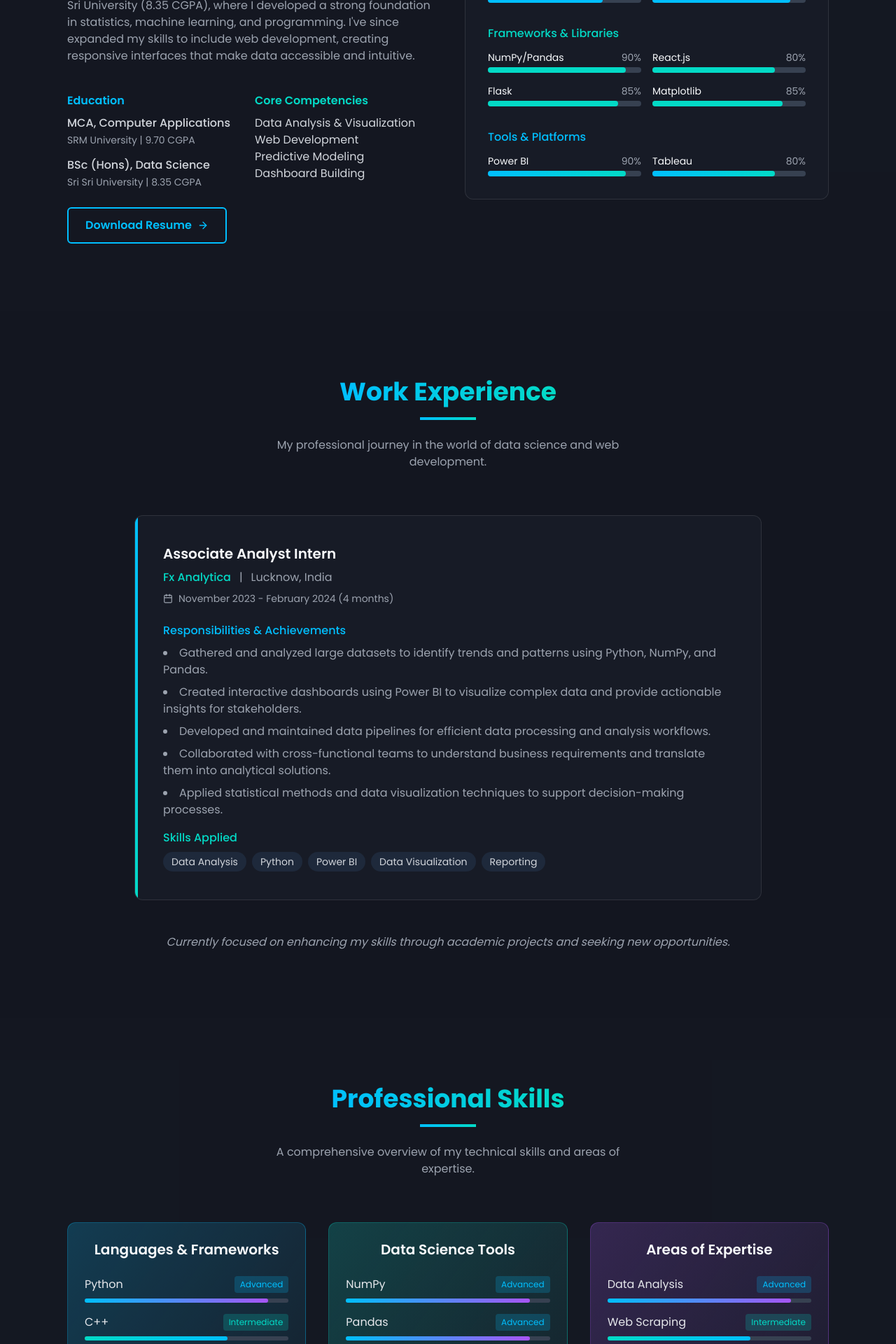
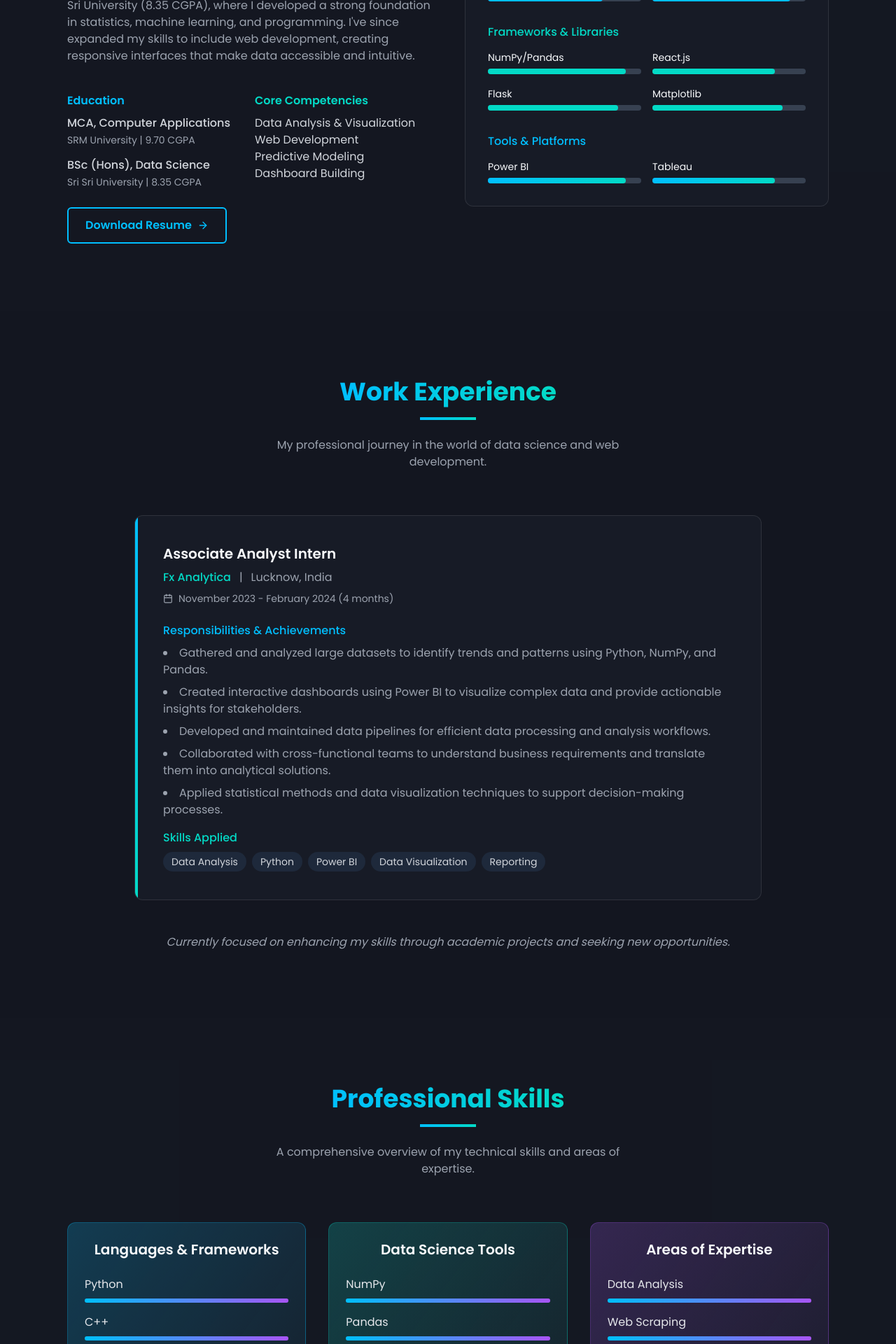
Before and after one commit to aadi2611/aditya-portfolio-blueprint, a React (Vite) app: page / in a window 1280 px wide. Shown: the part 1280-3200 px from the top of the page at 70% size. Built offline with nearby package versions, Linux system fonts and the light colour scheme.

Commit message:
Remove percentage and level from skills
Removed percentage values from technical proficiencies and skill levels from professional skills.

```diff
--- a/src/components/About.tsx
+++ b/src/components/About.tsx
@@ -72,42 +72,38 @@ const About = () => {
               <h4 className="text-electric-blue font-medium mb-3">Programming</h4>
               <div className="grid grid-cols-2 gap-4">
                 <div>
-                  <div className="flex justify-between mb-1">
+                  <div className="mb-1">
                     <span className="text-sm">Python</span>
-                    <span className="text-sm text-gray-400">95%</span>
                   </div>
                   <div className="w-full bg-gray-700 rounded-full h-2">
-                    <div className="bg-electric-blue h-2 rounded-full" style={{ width: "95%" }}></div>
+                    <div className="bg-electric-blue h-2 rounded-full w-[95%]"></div>
                   </div>
                 </div>
 
                 <div>
-                  <div className="flex justify-between mb-1">
+                  <div className="mb-1">
                     <span className="text-sm">JavaScript</span>
-                    <span className="text-sm text-gray-400">85%</span>
                   </div>
                   <div className="w-full bg-gray-700 rounded-full h-2">
-                    <div className="bg-electric-blue h-2 rounded-full" style={{ width: "85%" }}></div>
+                    <div className="bg-electric-blue h-2 rounded-full w-[85%]"></div>
                   </div>
                 </div>
 
                 <div>
-                  <div className="flex justify-between mb-1">
+                  <div className="mb-1">
                     <span className="text-sm">C++</span>
-                    <span className="text-sm text-gray-400">75%</span>
                   </div>
                   <div className="w-full bg-gray-700 rounded-full h-2">
-                    <div className="bg-electric-blue h-2 rounded-full" style={{ width: "75%" }}></div>
+                    <div className="bg-electric-blue h-2 rounded-full w-[75%]"></div>
                   </div>
                 </div>
 
                 <div>
-                  <div className="flex justify-between mb-1">
+                  <div className="mb-1">
                     <span className="text-sm">HTML/CSS</span>
-                    <span className="text-sm text-gray-400">90%</span>
                   </div>
                   <div className="w-full bg-gray-700 rounded-full h-2">
-                    <div className="bg-electric-blue h-2 rounded-full" style={{ width: "90%" }}></div>
+                    <div className="bg-electric-blue h-2 rounded-full w-[90%]"></div>
                   </div>
                 </div>
               </div>
@@ -118,42 +114,38 @@ const About = () => {
               <h4 className="text-electric-teal font-medium mb-3">Frameworks & Libraries</h4>
               <div className="grid grid-cols-2 gap-4">
                 <div>
-                  <div className="flex justify-between mb-1">
+                  <div className="mb-1">
                     <span className="text-sm">NumPy/Pandas</span>
-                    <span className="text-sm text-gray-400">90%</span>
                   </div>
                   <div className="w-full bg-gray-700 rounded-full h-2">
-                    <div className="bg-electric-teal h-2 rounded-full" style={{ width: "90%" }}></div>
+                    <div className="bg-electric-teal h-2 rounded-full w-[90%]"></div>
                   </div>
                 </div>
 
                 <div>
-                  <div className="flex justify-between mb-1">
+                  <div className="mb-1">
                     <span className="text-sm">React.js</span>
-                    <span className="text-sm text-gray-400">80%</span>
                   </div>
                   <div className="w-full bg-gray-700 rounded-full h-2">
-                    <div className="bg-electric-teal h-2 rounded-full" style={{ width: "80%" }}></div>
+                    <div className="bg-electric-teal h-2 rounded-full w-[80%]"></div>
                   </div>
                 </div>
 
                 <div>
-                  <div className="flex justify-between mb-1">
+                  <div className="mb-1">
                     <span className="text-sm">Flask</span>
-                    <span className="text-sm text-gray-400">85%</span>
                   </div>
                   <div className="w-full bg-gray-700 rounded-full h-2">
-                    <div className="bg-electric-teal h-2 rounded-full" style={{ width: "85%" }}></div>
+                    <div className="bg-electric-teal h-2 rounded-full w-[85%]"></div>
                   </div>
                 </div>
 
                 <div>
-                  <div className="flex justify-between mb-1">
+                  <div className="mb-1">
                     <span className="text-sm">Matplotlib</span>
-                    <span className="text-sm text-gray-400">85%</span>
                   </div>
                   <div className="w-full bg-gray-700 rounded-full h-2">
-                    <div className="bg-electric-teal h-2 rounded-full" style={{ width: "85%" }}></div>
+                    <div className="bg-electric-teal h-2 rounded-full w-[85%]"></div>
                   </div>
                 </div>
               </div>
@@ -164,22 +156,20 @@ const About = () => {
               <h4 className="text-electric-blue font-medium mb-3">Tools & Platforms</h4>
               <div className="grid grid-cols-2 gap-4">
                 <div>
-                  <div className="flex justify-between mb-1">
+                  <div className="mb-1">
                     <span className="text-sm">Power BI</span>
-                    <span className="text-sm text-gray-400">90%</span>
                   </div>
                   <div className="w-full bg-gray-700 rounded-full h-2">
-                    <div className="bg-gradient-to-r from-electric-blue to-electric-teal h-2 rounded-full" style={{ width: "90%" }}></div>
+                    <div className="bg-gradient-to-r from-electric-blue to-electric-teal h-2 rounded-full w-[90%]"></div>
                   </div>
                 </div>
 
                 <div>
-                  <div className="flex justify-between mb-1">
+                  <div className="mb-1">
                     <span className="text-sm">Tableau</span>
-                    <span className="text-sm text-gray-400">80%</span>
                   </div>
                   <div className="w-full bg-gray-700 rounded-full h-2">
-                    <div className="bg-gradient-to-r from-electric-blue to-electric-teal h-2 rounded-full" style={{ width: "80%" }}></div>
+                    <div className="bg-gradient-to-r from-electric-blue to-electric-teal h-2 rounded-full w-[80%]"></div>
                   </div>
                 </div>
               </div>
--- a/src/components/Skills.tsx
+++ b/src/components/Skills.tsx
@@ -4,13 +4,13 @@ const Skills = () => {
     {
       title: "Languages & Frameworks",
       skills: [
-        { name: "Python", level: "Advanced" },
-        { name: "C++", level: "Intermediate" },
-        { name: "JavaScript", level: "Advanced" },
-        { name: "HTML", level: "Advanced" },
-        { name: "CSS", level: "Advanced" },
-        { name: "React.js", level: "Intermediate" },
-        { name: "Flask", level: "Intermediate" },
+        { name: "Python" },
+        { name: "C++" },
+        { name: "JavaScript" },
+        { name: "HTML" },
+        { name: "CSS" },
+        { name: "React.js" },
+        { name: "Flask" },
       ],
       background: "bg-gradient-to-br from-electric-blue/20 to-transparent",
       border: "border-electric-blue/30",
@@ -18,12 +18,12 @@ const Skills = () => {
     {
       title: "Data Science Tools",
       skills: [
-        { name: "NumPy", level: "Advanced" },
-        { name: "Pandas", level: "Advanced" },
-        { name: "Matplotlib", level: "Advanced" },
-        { name: "Power BI", level: "Advanced" },
-        { name: "Tableau", level: "Intermediate" },
-        { name: "BeautifulSoup", level: "Intermediate" },
+        { name: "NumPy" },
+        { name: "Pandas" },
+        { name: "Matplotlib" },
+        { name: "Power BI" },
+        { name: "Tableau" },
+        { name: "BeautifulSoup" },
       ],
       background: "bg-gradient-to-br from-electric-teal/20 to-transparent",
       border: "border-electric-teal/30",
@@ -31,12 +31,12 @@ const Skills = () => {
     {
       title: "Areas of Expertise",
       skills: [
-        { name: "Data Analysis", level: "Advanced" },
-        { name: "Web Scraping", level: "Intermediate" },
-        { name: "Predictive Modeling", level: "Intermediate" },
-        { name: "Dashboarding", level: "Advanced" },
-        { name: "Full-stack Development", level: "Intermediate" },
-        { name: "Data Visualization", level: "Advanced" },
+        { name: "Data Analysis" },
+        { name: "Web Scraping" },
+        { name: "Predictive Modeling" },
+        { name: "Dashboarding" },
+        { name: "Full-stack Development" },
+        { name: "Data Visualization" },
       ],
       background: "bg-gradient-to-br from-purple-500/20 to-transparent",
       border: "border-purple-500/30",
@@ -69,22 +69,9 @@ const Skills = () => {
                   <div key={skillIndex} className="space-y-2">
                     <div className="flex justify-between items-center">
                       <span className="text-gray-200">{skill.name}</span>
-                      <span className={`text-xs px-2 py-1 rounded ${
-                        skill.level === "Advanced"
-                          ? "bg-electric-blue/20 text-electric-blue"
-                          : "bg-electric-teal/20 text-electric-teal"
-                      }`}>
-                        {skill.level}
-                      </span>
                     </div>
                     <div className="w-full bg-gray-700 rounded-full h-1.5">
-                      <div
-                        className={`h-1.5 rounded-full ${
-                          skill.level === "Advanced"
-                            ? "bg-gradient-to-r from-electric-blue to-purple-500 w-[90%]"
-                            : "bg-gradient-to-r from-electric-teal to-electric-blue w-[70%]"
-                        }`}
-                      ></div>
+                      <div className="bg-gradient-to-r from-electric-blue to-purple-500 h-1.5 rounded-full w-full"></div>
                     </div>
                   </div>
                 ))}
```
